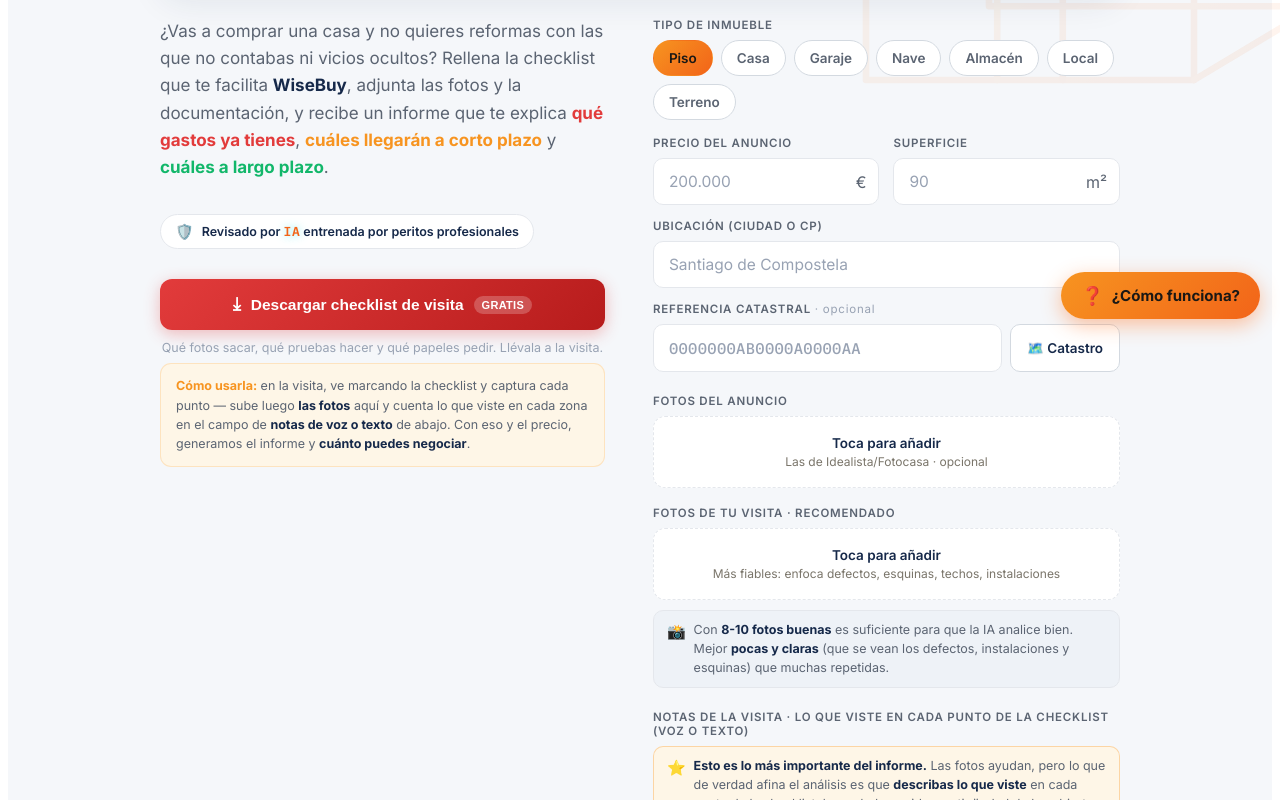
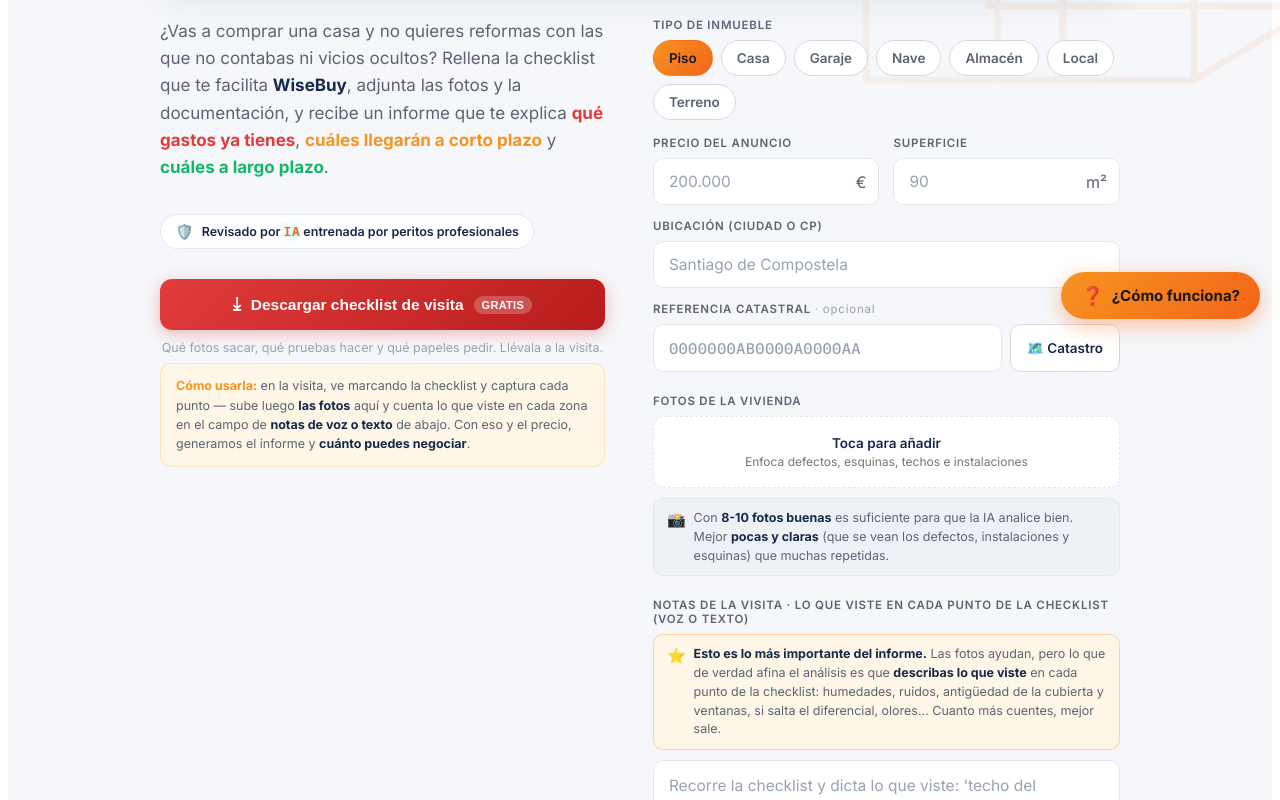
Before and after one commit to juliopuente7/wisebuy, a React (Vite) app in the folder wisebuy-netlify-final/: page / in a window 1280 px wide. Shown: the part 461-1261 px from the top of the page. Built offline with nearby package versions, Linux system fonts and the light colour scheme.

Commit message:
Add files via upload

```diff
--- a/wisebuy-netlify-final/src/wisebuy-app.jsx
+++ b/wisebuy-netlify-final/src/wisebuy-app.jsx
@@ -1213,8 +1213,7 @@
 
             {/* Fotos: anuncio + visita */}
             <div style={{ display: "grid", gap: 18, marginBottom: 10 }}>
-              <Dropzone prevs={prevA} which="a" title="Fotos del anuncio" hint="Las de Idealista/Fotocasa · opcional" accent={C.sub} />
-              <Dropzone prevs={prevV} which="v" title="Fotos de tu visita · recomendado" hint="Más fiables: enfoca defectos, esquinas, techos, instalaciones" accent={C.orange} />
+              <Dropzone prevs={prevV} which="v" title="Fotos de la vivienda" hint="Enfoca defectos, esquinas, techos e instalaciones" accent={C.orange} />
             </div>
             <div style={{ display: "flex", gap: 8, alignItems: "flex-start", background: C.bg2, border: `1px solid ${C.line}`, borderRadius: 10, padding: "10px 13px", marginBottom: 22, fontSize: 12.5, color: C.sub, lineHeight: 1.5 }}>
               <span style={{ fontSize: 15 }}>📸</span>
@@ -1804,7 +1803,7 @@
               {[
                 ["1", "📋", "Descarga la checklist de visita", "Antes de ir a ver el piso, pulsa \u201cDescargar checklist de visita\u201d (es gratis). Es la lista de qué fotos sacar, qué pruebas hacer y qué papeles pedir. Imprímela o llévala en el móvil."],
                 ["2", "🔍", "Haz la visita con la checklist", "En el piso, ve marcando la checklist punto por punto y haz fotos de cada zona: fachada, cubierta, ventanas, baños, cocina, techos, instalaciones... Cuantas más fotos y mejor, más preciso será el informe."],
-                ["3", "🖼️", "Adjunta las fotos en la web", "De vuelta, sube aquí las fotos del anuncio y las de tu visita en sus apartados. Puedes subir varias a la vez."],
+                ["3", "🖼️", "Adjunta las fotos en la web", "De vuelta, sube aquí las fotos de la vivienda. Puedes subir varias a la vez."],
                 ["4", "📝", "Rellena los datos y tus notas", "Pon el precio que piden, los m², el tipo de inmueble y el código postal o la localidad. En el campo de notas cuenta lo que viste (por voz o texto): humedades, ruidos, antigüedad de cosas, lo que sea. Eso afina mucho el análisis."],
                 ["5", "⚡", "Genera el informe", "Pulsa \u201cGenerar informe técnico\u201d y en un par de minutos tienes el análisis completo, descargable en PDF."],
               ].map(([n, ico, t, d]) => (
```
